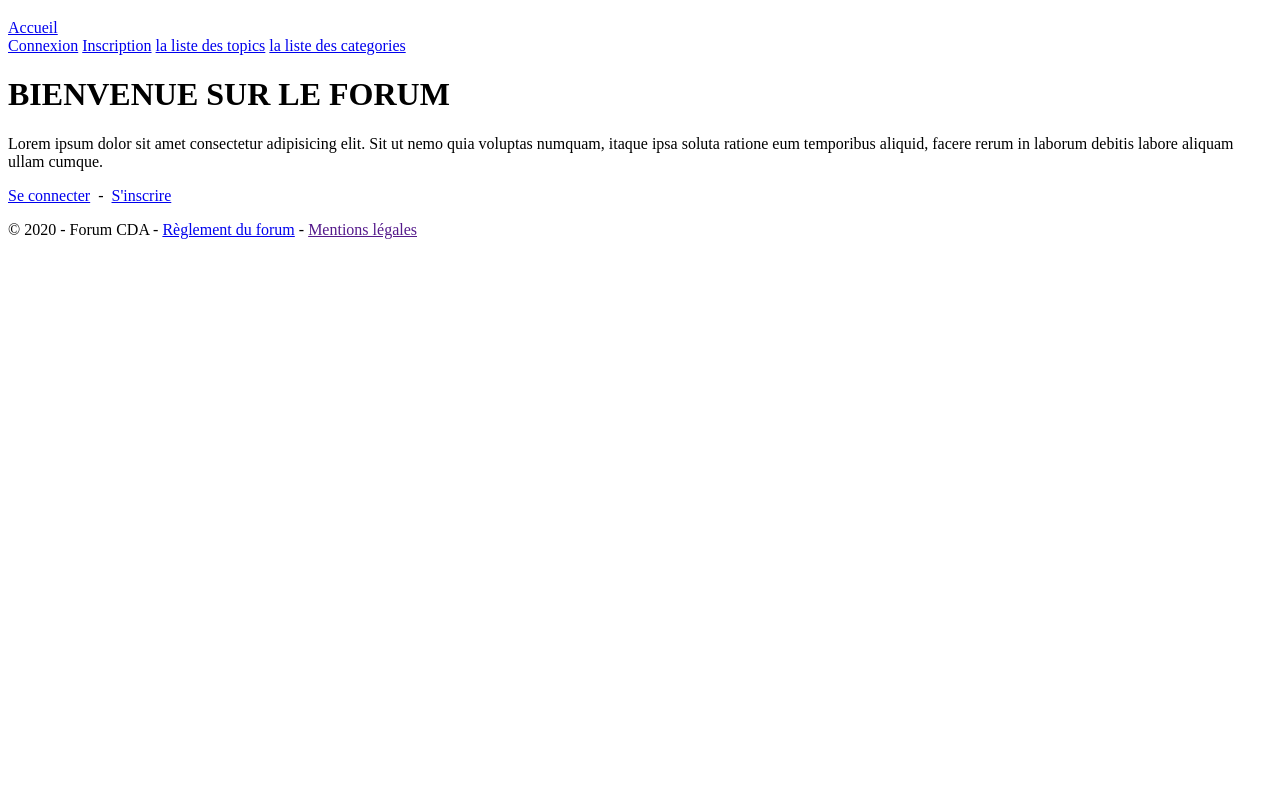
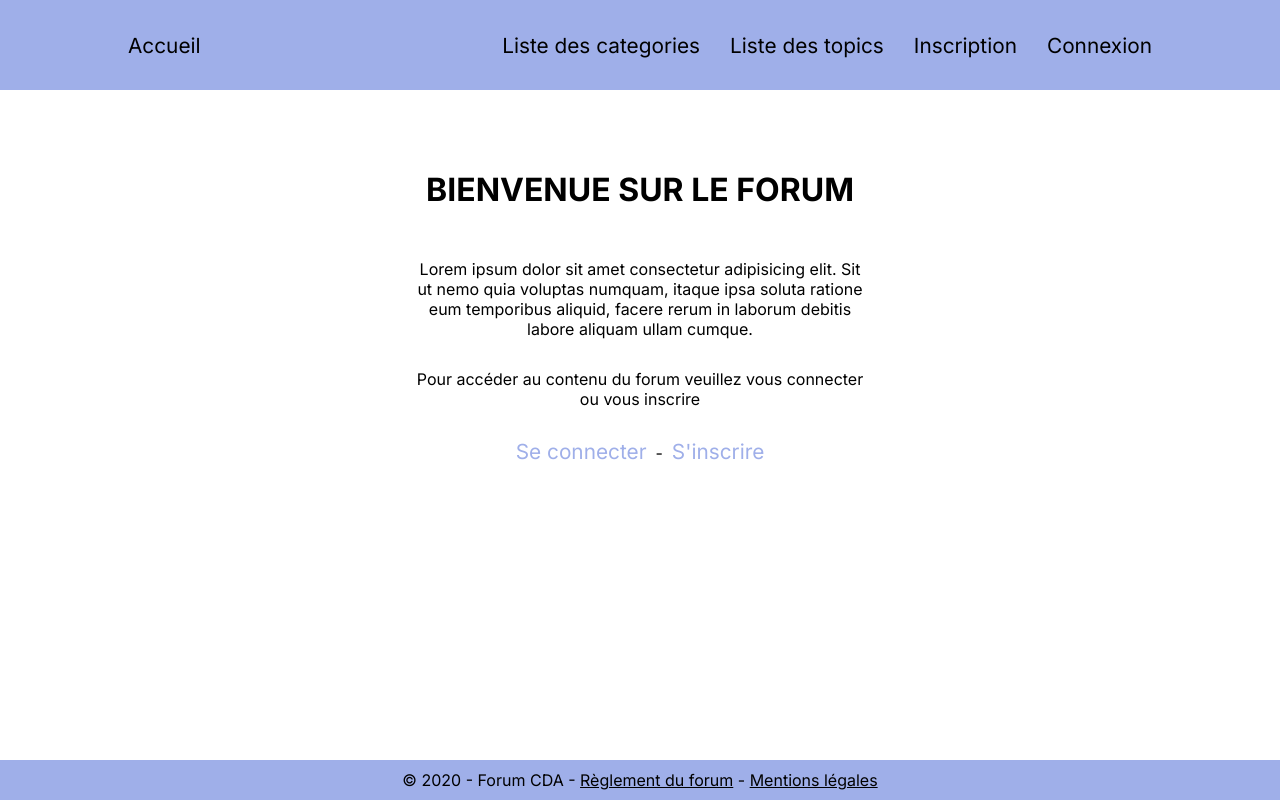
Before and after one commit to JeanNoLimit/forum, a PHP site: page / in a window 1280 px wide. Run offline with PHP 8.4, Linux system fonts and the light colour scheme; some libraries are stand-ins or nearby versions.

Commit message:
Mise en page Layout + page d'accueil

```diff
--- a/index.php
+++ b/index.php
@@ -5,7 +5,7 @@
     // meilleure portabilité sur les différents systêmes.
     define('BASE_DIR', dirname(__FILE__).DS); // pour se simplifier la vie
     define('VIEW_DIR', BASE_DIR."view/");     //le chemin où se trouvent les vues
-    define('PUBLIC_DIR', "/public");     //le chemin où se trouvent les fichiers publics (CSS, JS, IMG)
+    define('PUBLIC_DIR', "public");     //le chemin où se trouvent les fichiers publics (CSS, JS, IMG)
 
     define('DEFAULT_CTRL', 'Home');//nom du contrôleur par défaut
     define('ADMIN_MAIL', "admin@gmail.com");//mail de l'administrateur
--- a/public/css/style.css
+++ b/public/css/style.css
@@ -0,0 +1,107 @@
+@import url('https://fonts.googleapis.com/css2?family=Inter:wght@100;200;300;400;500;600;700;800;900&display=swap');
+
+*{
+    margin: 0;
+    padding: 0;
+    font-family: inter ;
+}
+
+
+a {
+    text-decoration: none;
+    color : black;
+}
+
+a:hover {
+    color:rgb(54, 54, 54);
+}
+
+
+/*****************HEADER AND NAV********************/
+
+header {
+    background-color: #9FAFE9;
+    height: 90px;
+    min-width: 100vh;
+}
+
+nav {
+    display : flex;
+    flex-direction: row;
+    justify-content: space-between;
+    align-items: center;
+    height: 90px;
+    font-size: 1.3em;
+
+}
+
+
+
+#nav-right {
+    display : flex;
+    flex-direction: row-reverse;
+    padding-right: 10%;
+}
+
+#nav-left {
+    padding-left: 10%;
+}
+
+#nav-right a {
+    padding-left: 30px;
+
+}
+
+/*********************CONTENU DE LA PAGE************************/
+
+#forum {
+    margin: 30px 10% auto;
+
+}
+
+/***************** FOOTER ********************/
+
+footer{
+    height: 40px;
+    position: absolute;
+    bottom: 0;
+    background-color: #9FAFE9;
+    width: 100%;
+    display: flex;
+    align-items: center;
+    justify-content: center;
+  }
+
+  footer a{
+    text-decoration: underline;
+  }
+
+
+
+/***************** PAGE D'ACCUEIL ********************/
+
+#accueil {
+
+    text-align: center;
+    width: 450px;
+    margin: auto;
+}
+
+#accueil h1 {
+    padding: 50px 0 20px 0;
+}
+
+#accueil p {
+    margin-top: 30px;
+}
+
+#accueil a {
+
+    color: #9FAFE9;
+    font-size: 1.3em;
+
+}
+
+#accueil a:hover {
+    color: #6E96E9;
+}
--- a/view/home.php
+++ b/view/home.php
@@ -1,9 +1,14 @@
+<div id="accueil">
+
     <h1>BIENVENUE SUR LE FORUM</h1>
 
     <p>Lorem ipsum dolor sit amet consectetur adipisicing elit. Sit ut nemo quia voluptas numquam, itaque ipsa soluta ratione eum temporibus aliquid, facere rerum in laborum debitis labore aliquam ullam cumque.</p>
+    <p>Pour accéder au contenu du forum veuillez vous connecter ou vous inscrire </p>
 
     <p>
         <a href="/security/login.html">Se connecter</a>
         <span>&nbsp;-&nbsp;</span>
         <a href="/security/register.html">S'inscrire</a>
     </p>
+
+</div>
--- a/view/layout.php
+++ b/view/layout.php
@@ -42,8 +42,8 @@
                             ?>
                             <a href="./view/security/login.php">Connexion</a>
                             <a href="/security/register.html">Inscription</a>
-                            <a href="index.php?ctrl=forum&action=listTopics">la liste des topics</a>
-                            <a href="index.php?ctrl=forum&action=listCategory">la liste des categories</a>
+                            <a href="index.php?ctrl=forum&action=listTopics">Liste des topics</a>
+                            <a href="index.php?ctrl=forum&action=listCategory">Liste des categories</a>
                         <?php
                         }
 
```
Lines whose indentation alone changed are shown as unchanged.
